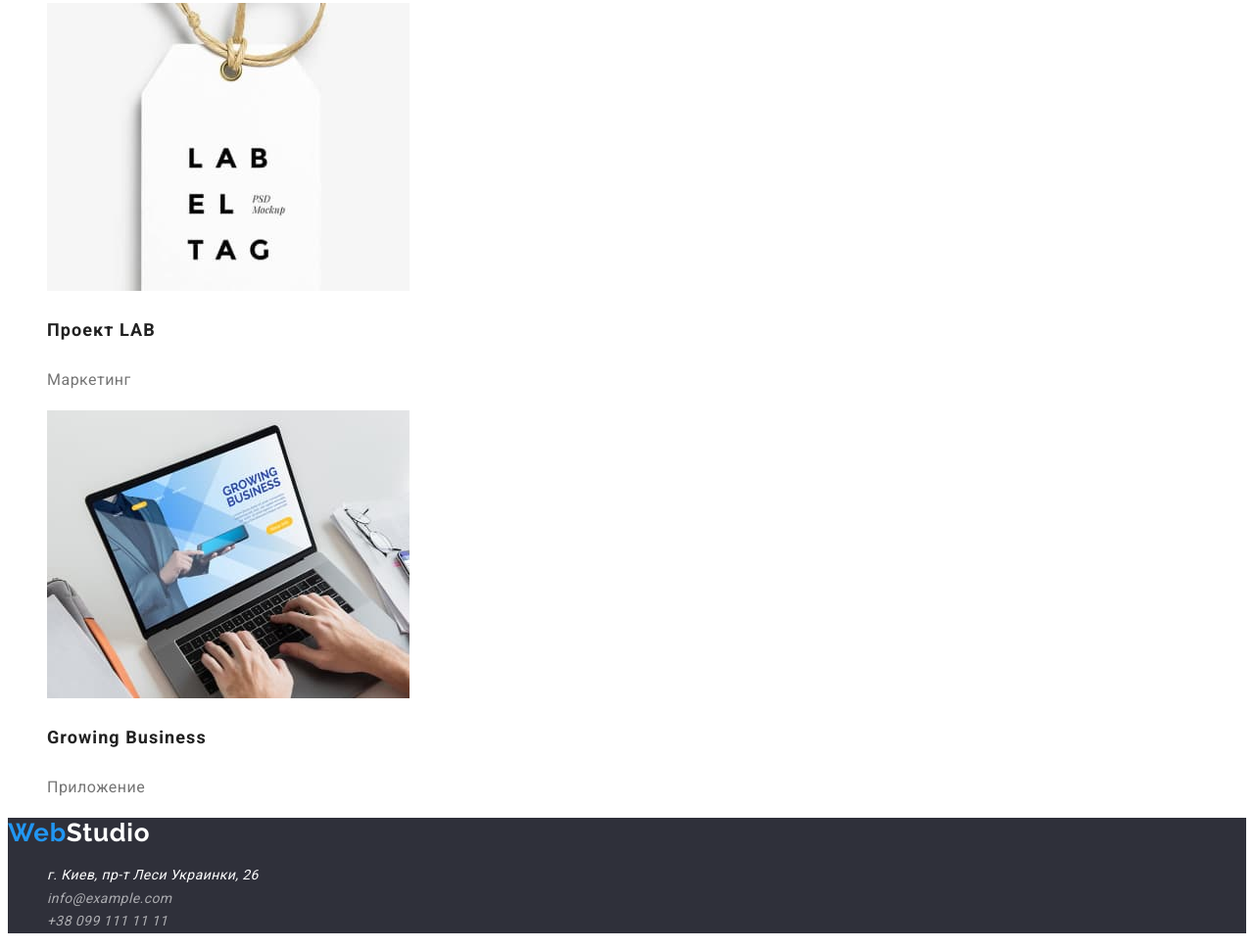
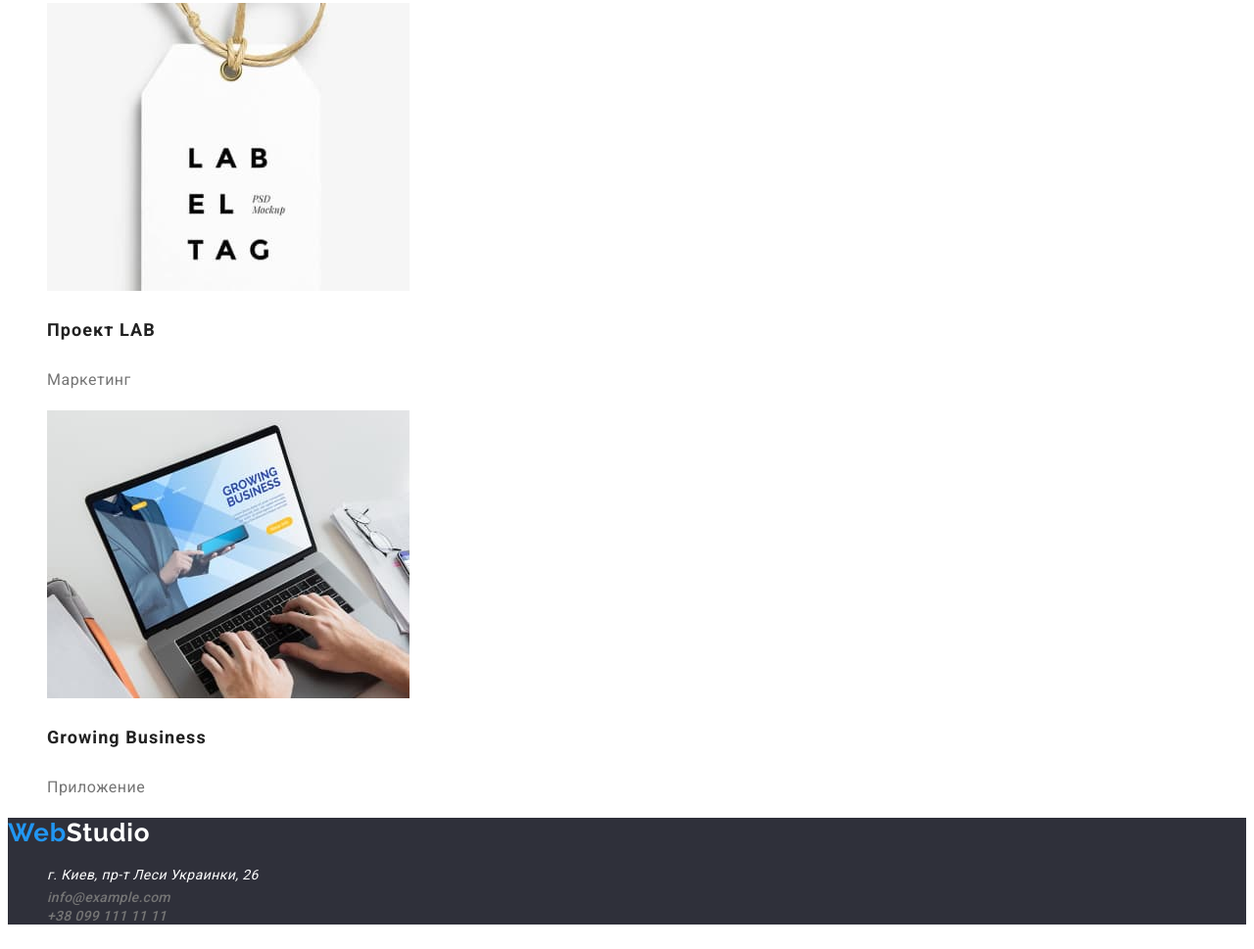
Before and after one commit to personanna/goit-markup-hw-02, a plain HTML site: page portfolio.html in a window 1280 px wide. Shown: the part 3247-4216 px from the top of the page at 98% size. Drawn offline with Linux system fonts and the light colour scheme.

Commit message:
Fixes bugs

```diff
--- a/css/styles.css
+++ b/css/styles.css
@@ -94,7 +94,6 @@ body {
   align-items: center;
   text-align: center;
   letter-spacing: 0.06em;
-  text-transform: uppercase;
   background-color: var(--accent-color);
   color: var(--hero-color);
 }
@@ -169,7 +168,9 @@ body {
 .footer {
   background-color: #2f303a;
 }
-
+.footer-address {
+  font-style: normal;
+}
 .logo-footer {
   font-family: Raleway;
   font-style: normal;
@@ -200,11 +201,11 @@ body {
 
 .footer-mail,
 .footer-tel {
-  font-weight: normal;
+  font-weight: 500;
   font-size: 14px;
-  line-height: 1.71;
-  letter-spacing: 0.03em;
-  color: rgba(255, 255, 255, 0.6);
+  line-height: 1.14;
+  letter-spacing: 0.02em;
+  color: var(--lite-color);
 }
 
 /*-----------------PORTFOLIO-------------------*/
```
Also changed, not shown: index.html (+1 -1 lines).
